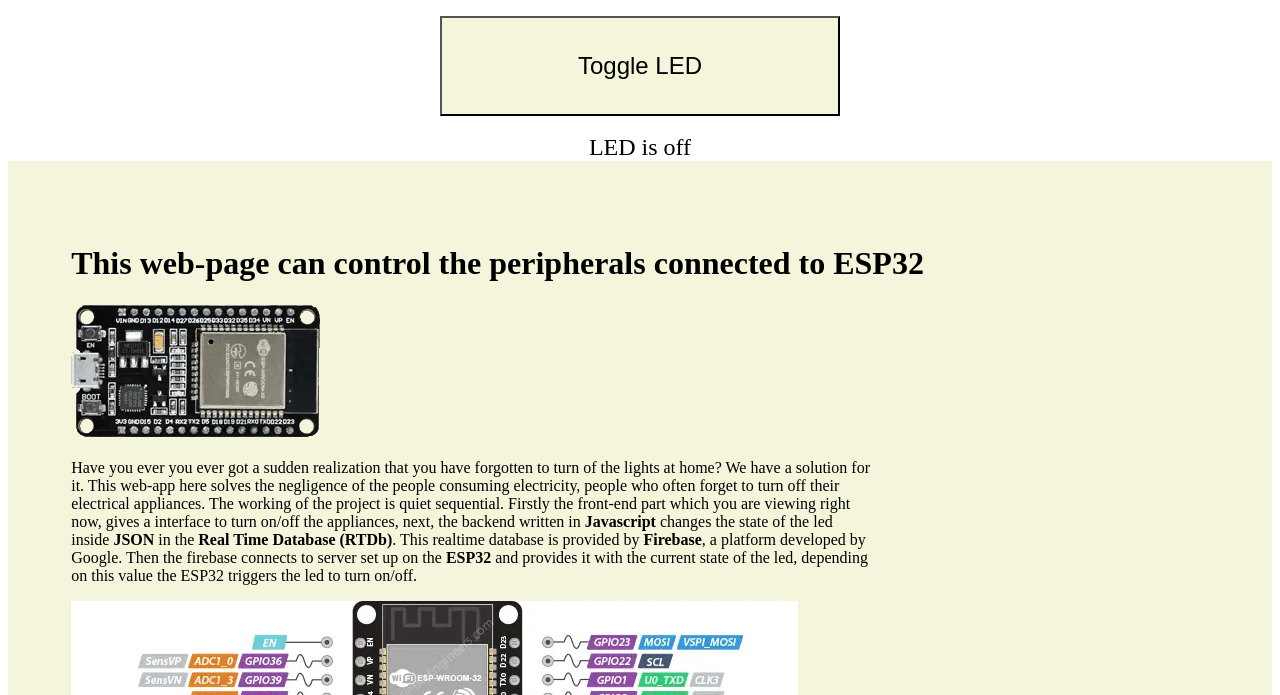
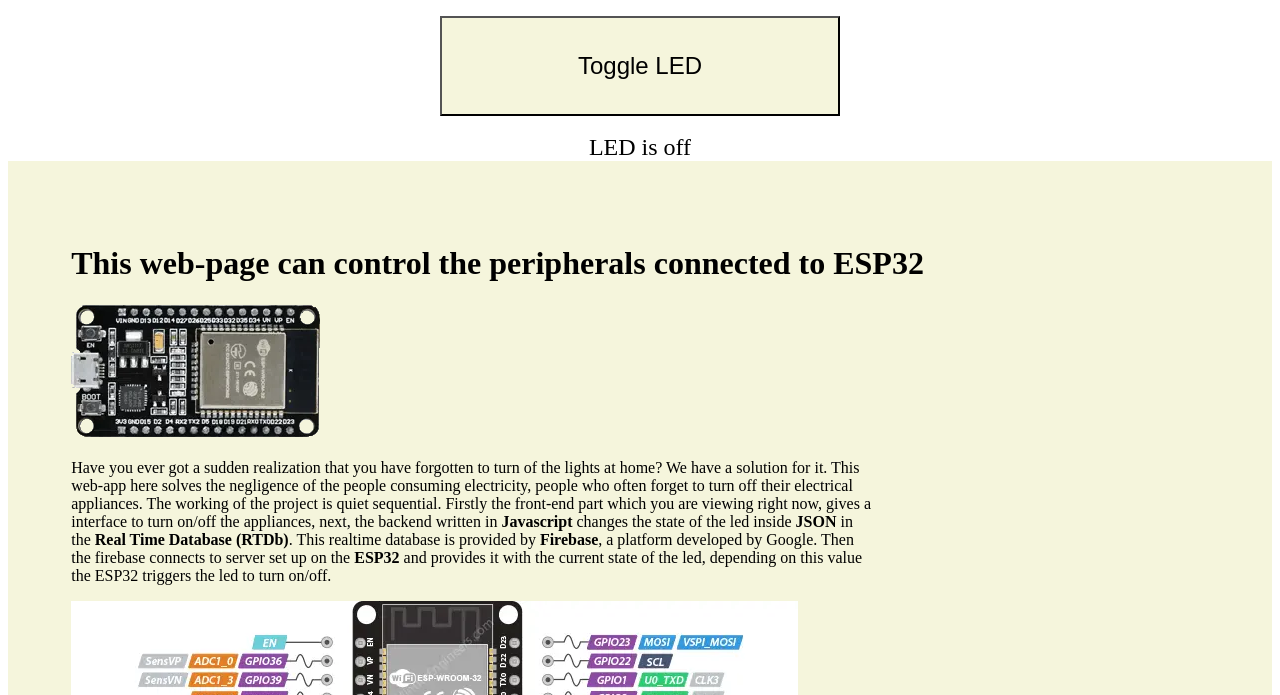
Before and after one commit to Kiran21-S/ESP32WebServer, a website: page index.html in a window 1280 px wide. Shown: the part 105-800 px from the top of the page. Drawn offline with Linux system fonts and the light colour scheme; no server answers.

Commit message:
Update index.html

```diff
--- a/index.html
+++ b/index.html
@@ -20,7 +20,7 @@
             <h1>This web-page can control the peripherals connected to ESP32</h1>
             <img src="esp32.png" alt="">
             <div style="width: 800px; text-wrap: wrap;">
-                <p>Have you ever you ever got a sudden realization that you have forgotten to turn of the lights at home? We have a solution for it.
+                <p>Have you ever got a sudden realization that you have forgotten to turn of the lights at home? We have a solution for it.
                   This web-app here solves the negligence of the people consuming electricity, people who often forget to turn off their electrical appliances.
                   The working of the project is quiet sequential. Firstly the front-end part which you are viewing right now, gives a interface to turn on/off the appliances,
                   next, the backend written in <b>Javascript</b> changes the state of the led inside <b>JSON</b> in the <b>Real Time Database (RTDb)</b>. This realtime database is
```
